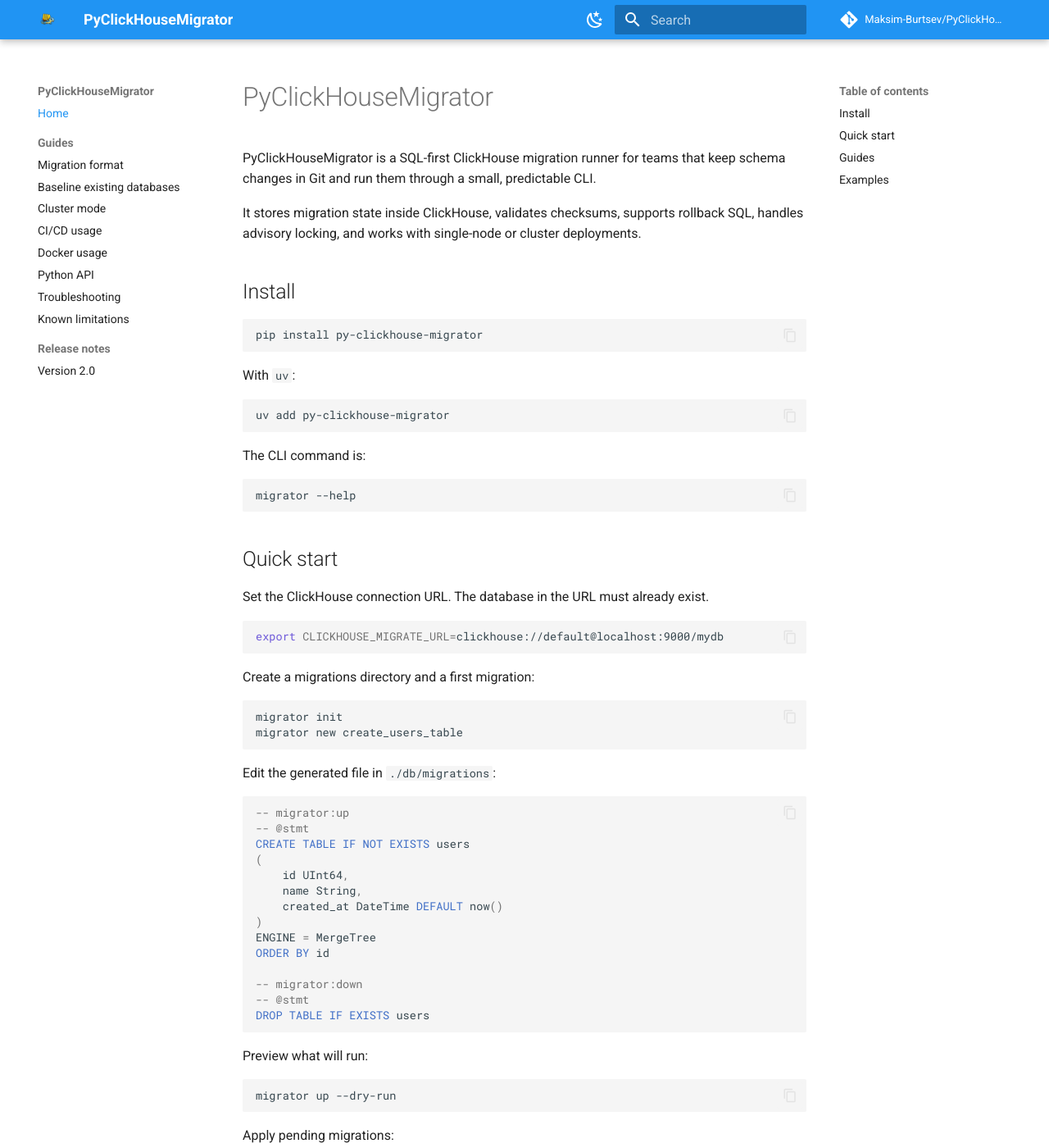
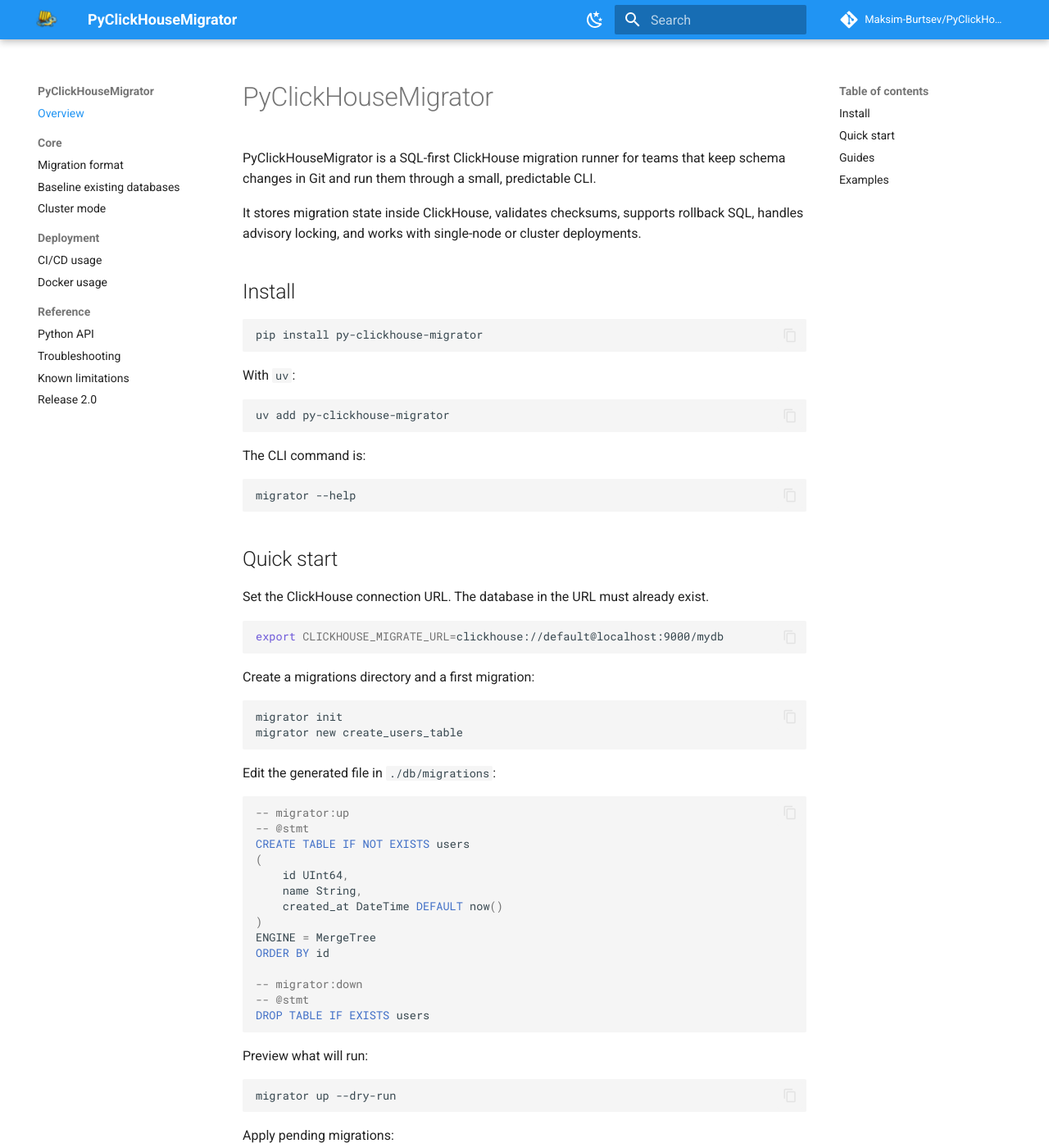
Before and after one commit to Maksim-Burtsev/PyClickHouseMigrator, an MkDocs documentation site: the page built from docs/index.md, in a window 1280 px wide and 1400 px high. Shown: the whole window at 82% size. Built offline with MkDocs 1.6.1 and Material for MkDocs 9.7.7, drawn with Linux system fonts in a browser that asks for light colours; comment, search, counter and statistics services are not loaded.

Commit message:
polish docs navigation

```diff
--- /dev/null
+++ b/docs/stylesheets/extra.css
@@ -0,0 +1,14 @@
+.md-header__button.md-logo {
+  margin: 0 0.35rem 0 0;
+  padding: 0.25rem;
+}
+
+.md-header__button.md-logo img {
+  height: 1.8rem;
+  width: 1.8rem;
+}
+
+.md-nav__button.md-logo img {
+  height: 2.5rem;
+  width: 2.5rem;
+}
--- a/mkdocs.yml
+++ b/mkdocs.yml
@@ -32,6 +32,9 @@
 plugins:
   - search
 
+extra_css:
+  - stylesheets/extra.css
+
 markdown_extensions:
   - admonition
   - attr_list
@@ -50,15 +53,16 @@
   README.md
 
 nav:
-  - Home: index.md
-  - Guides:
+  - Overview: index.md
+  - Core:
       - Migration format: migration-format.md
       - Baseline existing databases: baseline.md
       - Cluster mode: cluster-mode.md
+  - Deployment:
       - CI/CD usage: ci-cd.md
       - Docker usage: docker.md
+  - Reference:
       - Python API: python-api.md
       - Troubleshooting: troubleshooting.md
       - Known limitations: known-limitations.md
-  - Release notes:
-      - Version 2.0: release-2.0.md
+      - Release 2.0: release-2.0.md
```
